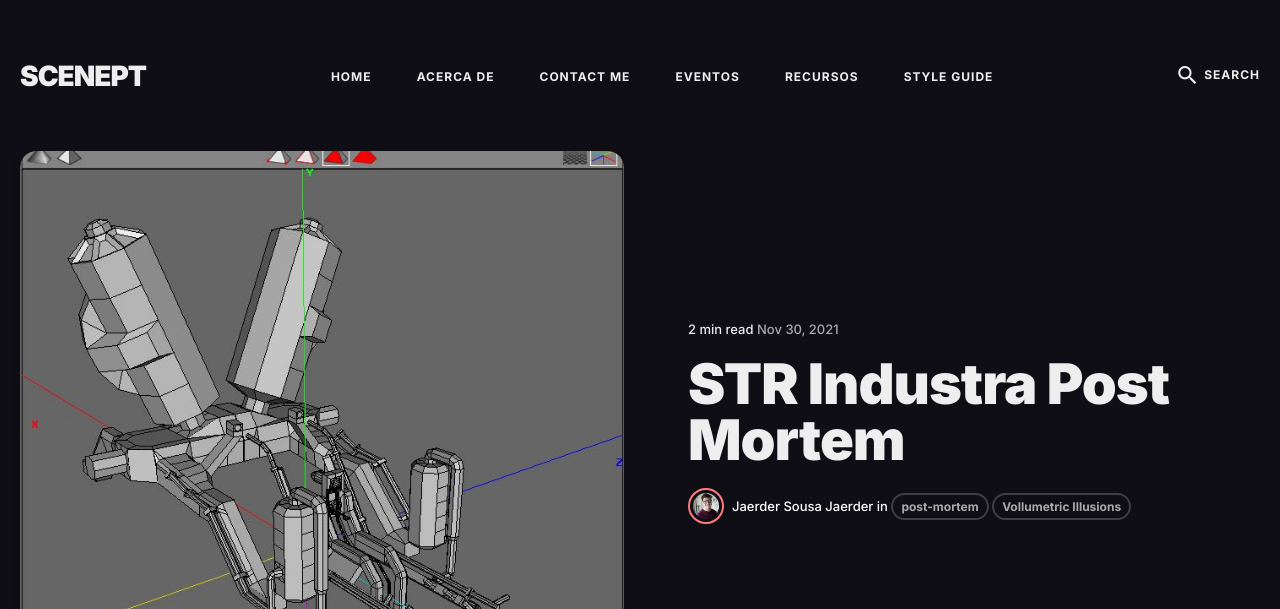
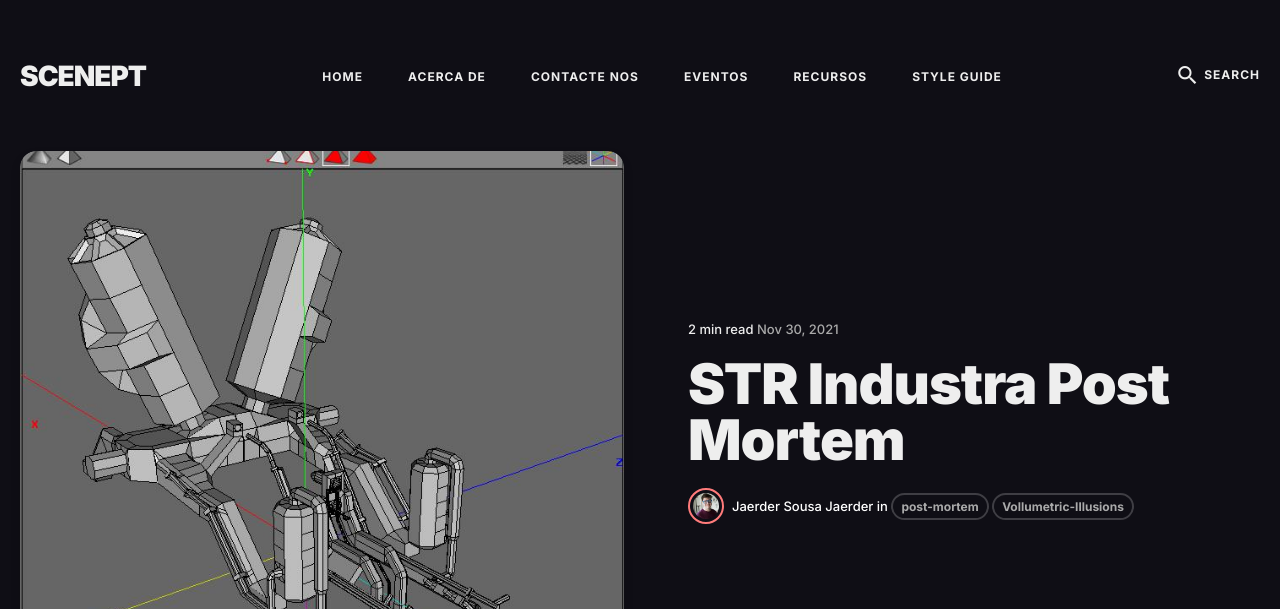
Before and after one commit to demoscenept/scenept, a Jekyll site: the page built from _posts/2021-11-30-str_industria_post-mortem.markdown, in a window 1280 px wide and 900 px high. Shown: the top 609 px of the window. Built offline with Jekyll 4.4.1, drawn with Linux system fonts in a browser that asks for light colours; nearby versions of some CDN libraries; comment, search, counter and statistics services are not loaded.

```diff
--- a/Gemfile
+++ b/Gemfile
@@ -1,5 +1,5 @@
 source 'https://rubygems.org'
-gem "bundler"
+gem "bundler" , "~> 2.4.0"
 gem "jekyll"
 gem "jekyll-paginate"
 gem 'jekyll-tagging'
--- a/_config.yml
+++ b/_config.yml
@@ -5,7 +5,7 @@ logo: # You can add own logo. For example '/images/logo.png'.
 description: Scenept – A divulgar a Arte digital em Portugal.
 baseurl: "" # The subpath of your site, e.g. /blog
 url: "https://scenepttest.netlify.app" # The base hostname & protocol for your site, e.g. http://example.com
-
+#url: "https://videmogroup.org"
 
 #-------------------------------
 # Author Settings
--- a/_pages/contact.html
+++ b/_pages/contact.html
@@ -1,6 +1,6 @@
 ---
 layout: page
-title: Contact Me
+title: Contacte nos
 permalink: /contact/
 image: '/images/45.jpg'
 ---
--- a/_posts/2021-11-30-str_industria_post-mortem.markdown
+++ b/_posts/2021-11-30-str_industria_post-mortem.markdown
@@ -3,8 +3,8 @@ layout: post
 title: "STR Industra Post Mortem"
 date: 2021-11-30 19:15:30
 categories: post-mortem
-tags:   [post-mortem, Vollumetric Illusions]
-image:  '/images/wings_002.JPG'
+tags:   [post-mortem, Vollumetric-Illusions]
+image:  '/images/wings_002.jpg'
 auth: 'Jaerder'
 
 featured : true
@@ -24,7 +24,7 @@ Abaixo segue uma tradução do artigo original.
 # VI Demogroup - STR Industria Post Mortem
 ###### Autor : Jae686
 
-![str industria](/images/wings_002.JPG)
+![str industria](/scenept/images/wings_002.jpg)
 
 STR: Industria foi uma demo cujo o proósito era ser uma introdução do nosso demogroup para a *demoscene* portuguesa.
 A demo é um *fly-by* por um cenário *flat-shaded*
@@ -62,4 +62,4 @@ A implementação de funcionalidades que não estavam planeadas também foram um
 Com esta demo, aprendendemos imenso sobre as dificuldades e problemas no nosso processo de dcesenvolvimento, assim como aprendemos como melhorar no futuro.
 Também houve muito detalhe que foi modelado, mas que não foi devidamente explorado (o telespecador não podia ver os detalhas durante a demo = tempo de desenvolvimento desperdiçado)
 
-![str industria](/images/wings_003.jpg)
+![str industria](/scenept/images/wings_003.jpg)
```
Also changed, not shown: _pages/about.md (+1 -1 lines), Gemfile.lock, README.md, images/InerciaHall.jpg (added).
